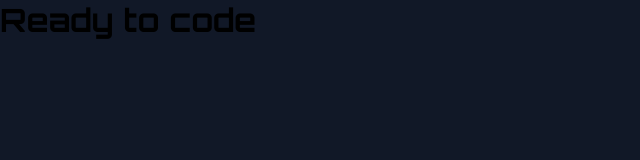
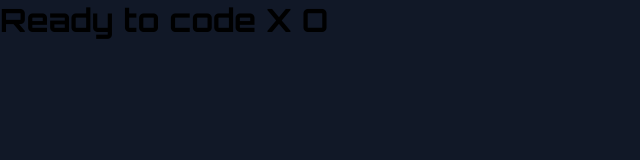
Before and after one commit to Guilherme-Silva0/GHash, a React (Vite) app: page / in a window 1280 px wide. Shown: the top 160 px of the page, without its empty margins (0-640 px from the left). Built offline with nearby package versions, Linux system fonts and the light colour scheme.

Commit message:
Criando states iniciais

```diff
--- a/src/App.jsx
+++ b/src/App.jsx
@@ -1,7 +1,18 @@
+import { useState } from "react";
+
 function App() {
+  const startingGame = [
+    ["", "", ""],
+    ["", "", ""],
+    ["", "", ""],
+  ];
+  const [game, setGame] = useState(startingGame);
+  const [currentPlayer, setCurrentPlayer] = useState("X");
+  const [playing, setPlaying] = useState(true);
+
   return (
     <>
-      <h1>Ready to code</h1>
+      <h1>Ready to code X O</h1>
     </>
   );
 }
```
